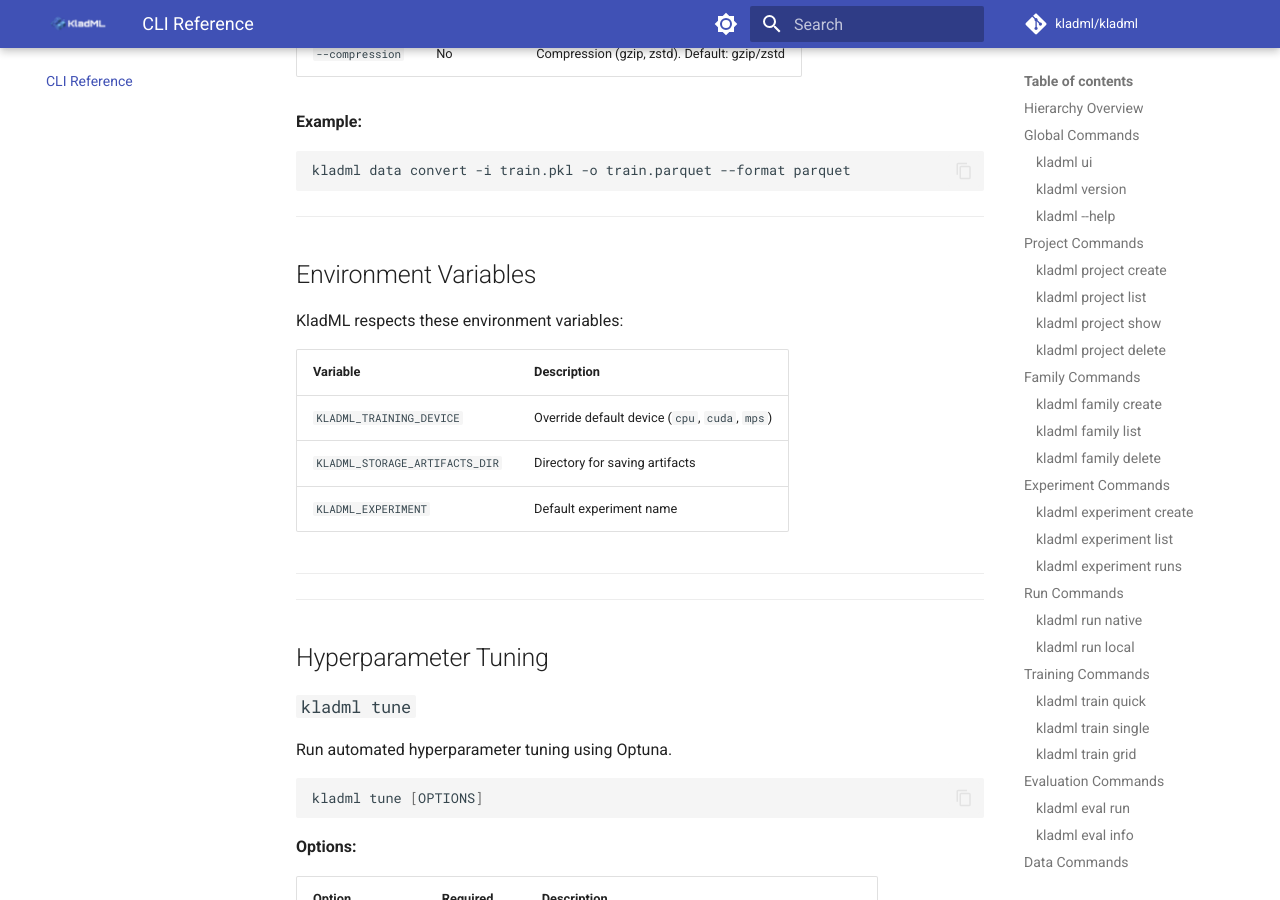
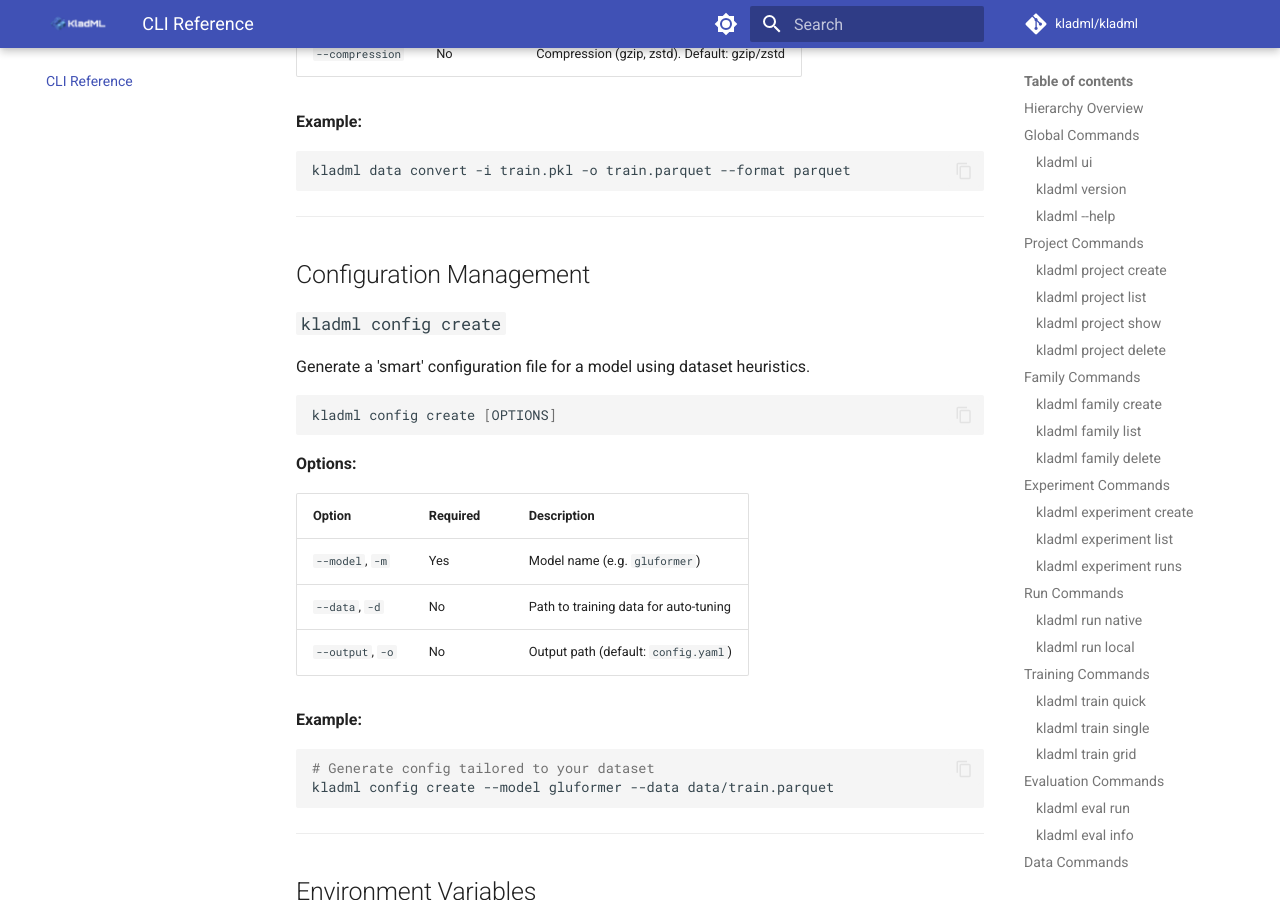
Before and after one commit to kladml/kladml, an MkDocs documentation site: the page built from docs/cli.md, in a window 1280 px wide and 900 px high, scrolled down 7790 px. Built offline with MkDocs 1.6.1 and Material for MkDocs 9.7.7, drawn with Linux system fonts in a browser that asks for light colours; comment, search, counter and statistics services are not loaded; some of the changed text lies outside the part shown.

Commit message:
docs: release 0.13.0 - Gluformer Integration, Data Pipeline Hardening

````diff
--- a/docs/cli.md
+++ b/docs/cli.md
@@ -365,6 +365,33 @@
 
 ---
 
+## Configuration Management
+
+### `kladml config create`
+
+Generate a 'smart' configuration file for a model using dataset heuristics.
+
+```bash
+kladml config create [OPTIONS]
+```
+
+**Options:**
+
+| Option | Required | Description |
+|--------|----------|-------------|
+| `--model`, `-m` | Yes | Model name (e.g. `gluformer`) |
+| `--data`, `-d` | No | Path to training data for auto-tuning |
+| `--output`, `-o` | No | Output path (default: `config.yaml`) |
+
+**Example:**
+
+```bash
+# Generate config tailored to your dataset
+kladml config create --model gluformer --data data/train.parquet
+```
+
+---
+
 ## Environment Variables
 
 
````
Also changed, not shown: other parts of docs/cli.md (+4 -4 lines), CHANGELOG.md (+19 -1 lines).
